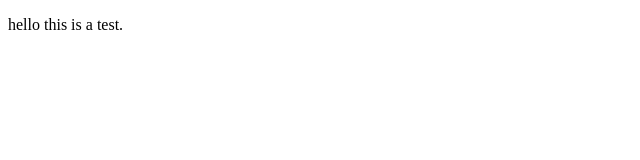
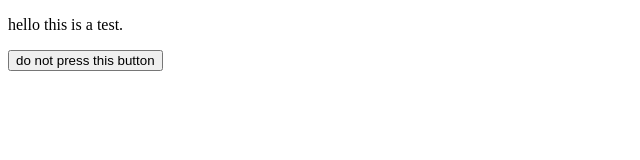
Before and after one commit to Joshua-Tucker/practise-pull-request, a plain HTML site: page index.html in a window 1280 px wide. Shown: the whole page, without its empty margins (0-640 px from the left). Drawn offline with Linux system fonts and the light colour scheme.

Commit message:
added button

```diff
--- a/index.html
+++ b/index.html
@@ -8,5 +8,6 @@
 </head>
 <body>
     <p>hello this is a test.</p>
+    <button> do not press this button</button>
 </body>
 </html>
```
